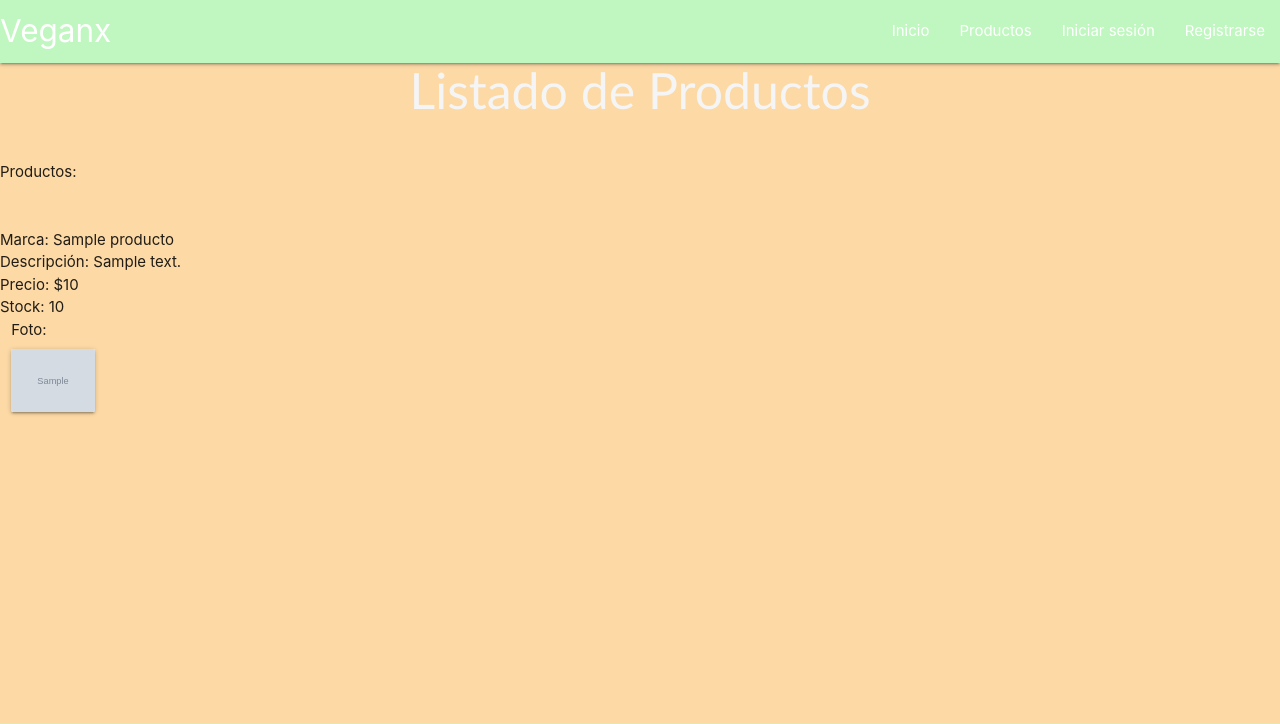
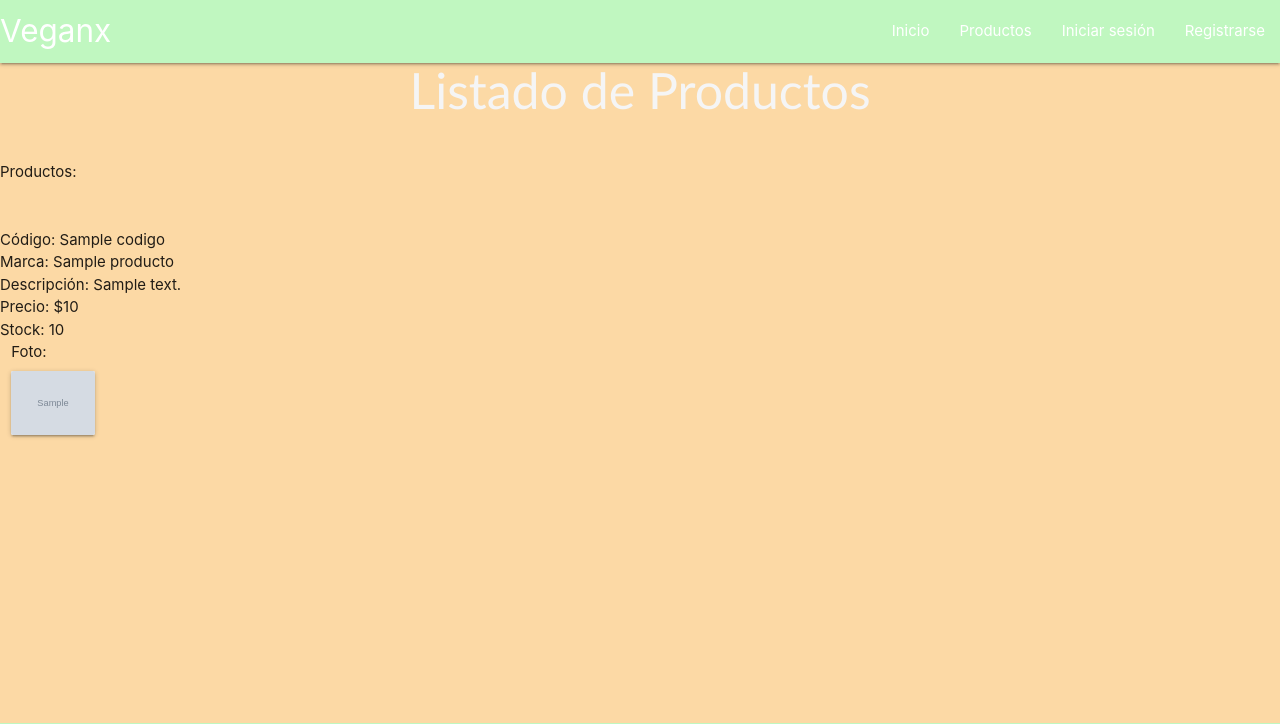
Before and after one commit to SeyeR201/Prueba2, a Django app: template prueba2/productos/templates/productos/listar_productos.html in a window 1280 px wide. Shown: the part 37-761 px from the top of the page. Run offline with Django 3.2, Linux system fonts and the light colour scheme; the template is opened without the code that fills it: most values are stand-ins (such as "Sample title", 1, 10 or a date in 2020); grey boxes marked "Sample" are stand-in pictures; some libraries are stand-ins or nearby versions.

Commit message:
Agregué que se vea el código en el listar productos

```diff
--- a/prueba2/productos/templates/productos/listar_productos.html
+++ b/prueba2/productos/templates/productos/listar_productos.html
@@ -15,7 +15,8 @@
 
         <br>
         <br>
-
+        Código: {{ producto.codigo }}
+        <br>
         Marca: {{ producto.nombre_producto }}
         <br>
         Descripción: {{ producto.descripcion_producto }}
```
Also changed, not shown: prueba2/db.sqlite3, prueba2/media/fotos/beyond-hamburguesa.PNG (added), prueba2/media/fotos/beyond-sausage.PNG (added), prueba2/media/fotos/beyond-sausage_76X0tsN.PNG (added).
